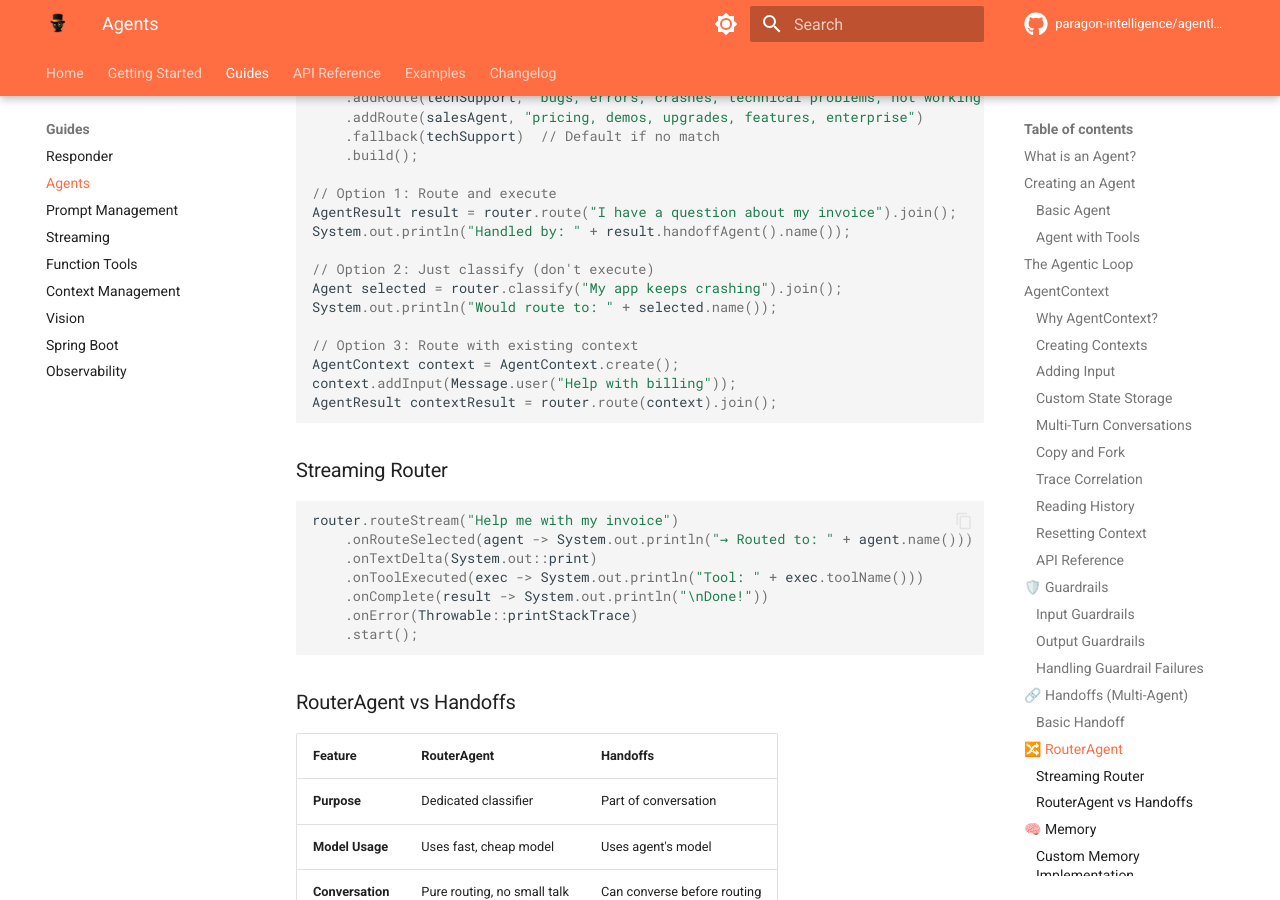
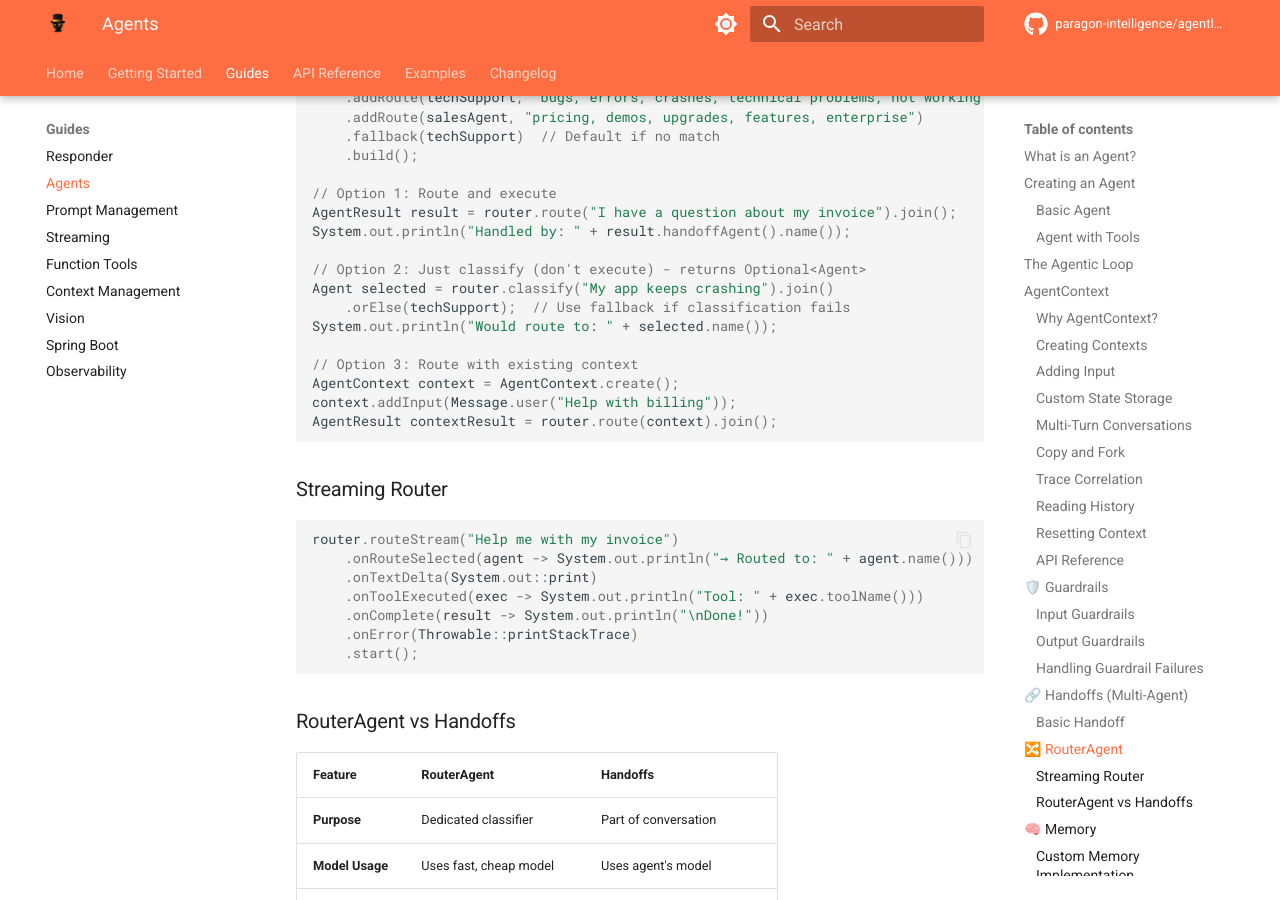
Before and after one commit to paragon-intelligence/agentle4j, an MkDocs documentation site: the page built from docs/guides/agents.md, in a window 1280 px wide and 900 px high, scrolled down 9693 px. Built offline with MkDocs 1.6.1 and Material for MkDocs 9.7.7, drawn with Linux system fonts in a browser that asks for light colours; comment, search, counter and statistics services are not loaded; the version menu is left out; some of the changed text lies outside the part shown.

Commit message:
refactor: update documentation and examples to reflect methods returning Optional types for improved null-safety.

````diff
--- a/docs/guides/agents.md
+++ b/docs/guides/agents.md
@@ -153,10 +153,10 @@
 context.setState("orderId", 42);
 context.setState("isPremium", true);
 
-// Retrieve typed values
-String userId = context.getState("userId", String.class);
-Integer orderId = context.getState("orderId", Integer.class);
-Boolean isPremium = context.getState("isPremium", Boolean.class);
+// Retrieve typed values (returns Optional<T>)
+String userId = context.getState("userId", String.class).orElse(null);
+Integer orderId = context.getState("orderId", Integer.class).orElse(0);
+Boolean isPremium = context.getState("isPremium", Boolean.class).orElse(false);
 
 // Check existence
 if (context.hasState("userId")) {
@@ -219,8 +219,8 @@
 
 // Check if trace is set
 if (context.hasTraceContext()) {
-    System.out.println("Trace: " + context.parentTraceId());
-    System.out.println("Span: " + context.parentSpanId());
+    System.out.println("Trace: " + context.parentTraceId().orElse("unknown"));
+    System.out.println("Span: " + context.parentSpanId().orElse("unknown"));
 }
 ```
 
@@ -254,7 +254,7 @@
 | `addToolResult(output)` | Add tool execution result |
 | `getHistory()` | Get immutable history view |
 | `setState(key, value)` | Store custom state |
-| `getState(key, type)` | Retrieve typed state |
+| `getState(key, type)` | Retrieve typed state (returns `Optional<T>`) |
 | `hasState(key)` | Check if state exists |
 | `getTurnCount()` | Get number of LLM calls |
 | `copy()` | Create independent clone |
@@ -428,8 +428,9 @@
 AgentResult result = router.route("I have a question about my invoice").join();
 System.out.println("Handled by: " + result.handoffAgent().name());
 
-// Option 2: Just classify (don't execute)
-Agent selected = router.classify("My app keeps crashing").join();
+// Option 2: Just classify (don't execute) - returns Optional<Agent>
+Agent selected = router.classify("My app keeps crashing").join()
+    .orElse(techSupport);  // Use fallback if classification fails
 System.out.println("Would route to: " + selected.name());
 
 // Option 3: Route with existing context
````
Also changed, not shown: README.md (+5 -4 lines), docs/guides/prompt-management.md (+2 -2 lines), docs/guides/spring-boot.md (+3 -2 lines).
